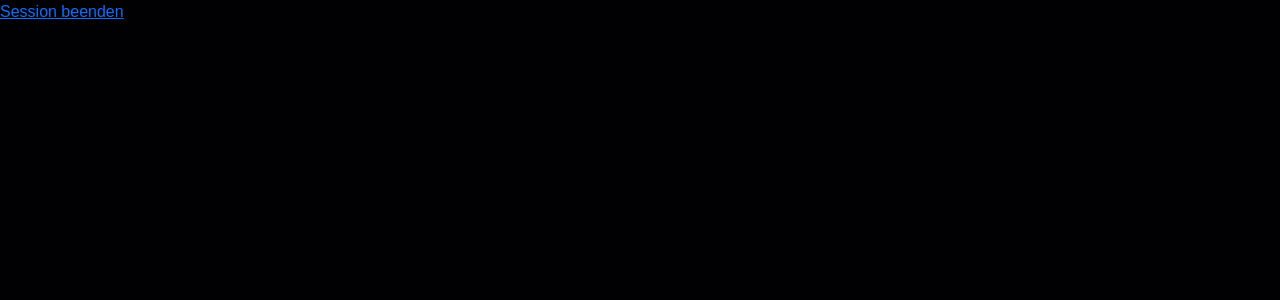
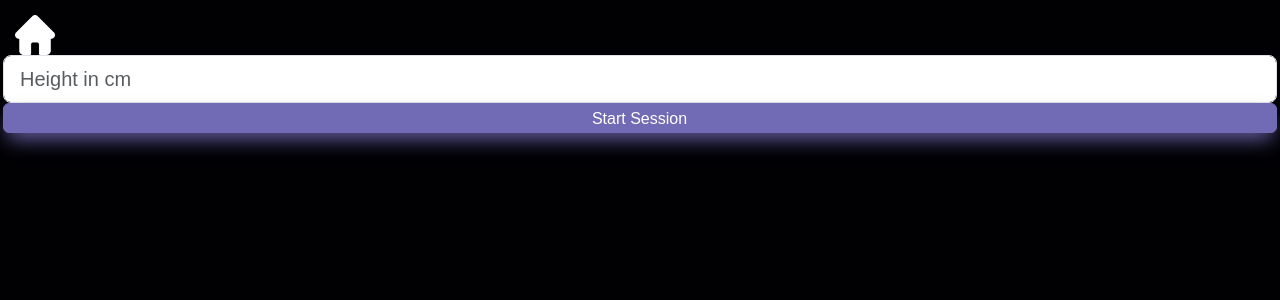
Before and after one commit to melanie-bauer/BoulderingAssistant_VueApp, a Vue app: page /boulderingSession in a window 1280 px wide. Shown: the top 300 px of the page. Built offline with nearby package versions, Linux system fonts and the light colour scheme; a web font is replaced by a local one.

Commit message:
added HomeButton to components

```diff
--- /dev/null
+++ b/src/components/HomeButton.vue
@@ -0,0 +1,16 @@
+<script setup>
+import {RouterLink} from "vue-router";
+</script>
+<template>
+  <div class="row">
+    <RouterLink to="/"><img id="home-img" src="../assets/images/home.png"></RouterLink>
+  </div>
+</template>
+<style>
+#home-img {
+  filter: brightness(0) saturate(100%) invert(100%) sepia(4%) saturate(0%) hue-rotate(31deg) brightness(107%) contrast(105%);
+  max-height: 40px;
+  max-width: 40px;
+
+}
+</style>
--- a/src/router/index.js
+++ b/src/router/index.js
@@ -16,6 +16,11 @@ const router = createRouter({
       // this generates a separate chunk (About.[hash].js) for this route
       // which is lazy-loaded when the route is visited.
       component: () => import('../views/BoulderingSession.vue')
+    },
+    {
+      path: '/connectRaspi',
+      name: 'getRaspiConnection',
+      component: () => import('../views/ConnectToRaspi.vue')
     }
   ]
 })
--- a/src/views/BoulderingSession.vue
+++ b/src/views/BoulderingSession.vue
@@ -1,10 +1,26 @@
-<script>
+<script setup>
 import {RouterLink} from "vue-router";
+import HomeButton from "../components/HomeButton.vue";
 </script>
+
 <template>
-  <RouterLink to="/">Session beenden</RouterLink>
+
+  <div class="container">
+    <HomeButton />
+    <div class="row">
+      <input class="form-control form-control-lg" type="text" placeholder="Height in cm" aria-label=".form-control-lg example">
+      <RouterLink to="/connectRaspi" class="btn btn-primary">Start Session</RouterLink>
+    </div>
+  </div>
 </template>
 
-<style>
+<style scoped>
+
+.container{
+  min-height: 100vh !important;
+  max-height: 100vh;
+  padding: 15px !important;
+  overflow: hidden;
+}
 
 </style>
--- /dev/null
+++ b/src/views/ConnectToRaspi.vue
@@ -0,0 +1,7 @@
+<script setup>
+import {RouterLink} from "vue-router";
+import HomeButton from "../components/HomeButton.vue";
+</script>
+<template>
+  <HomeButton />
+</template>
```
Also changed, not shown: src/assets/images/home.png (added).
